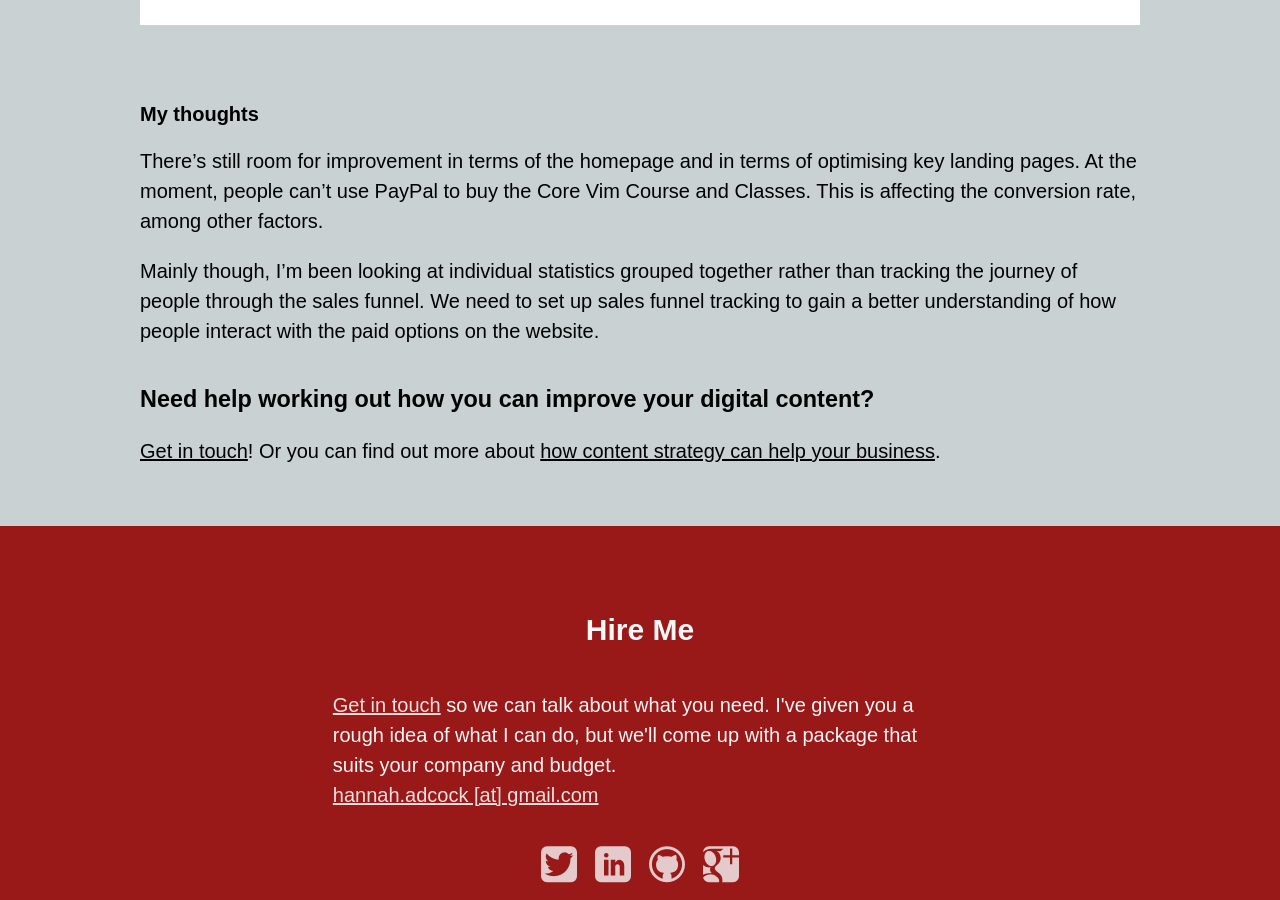
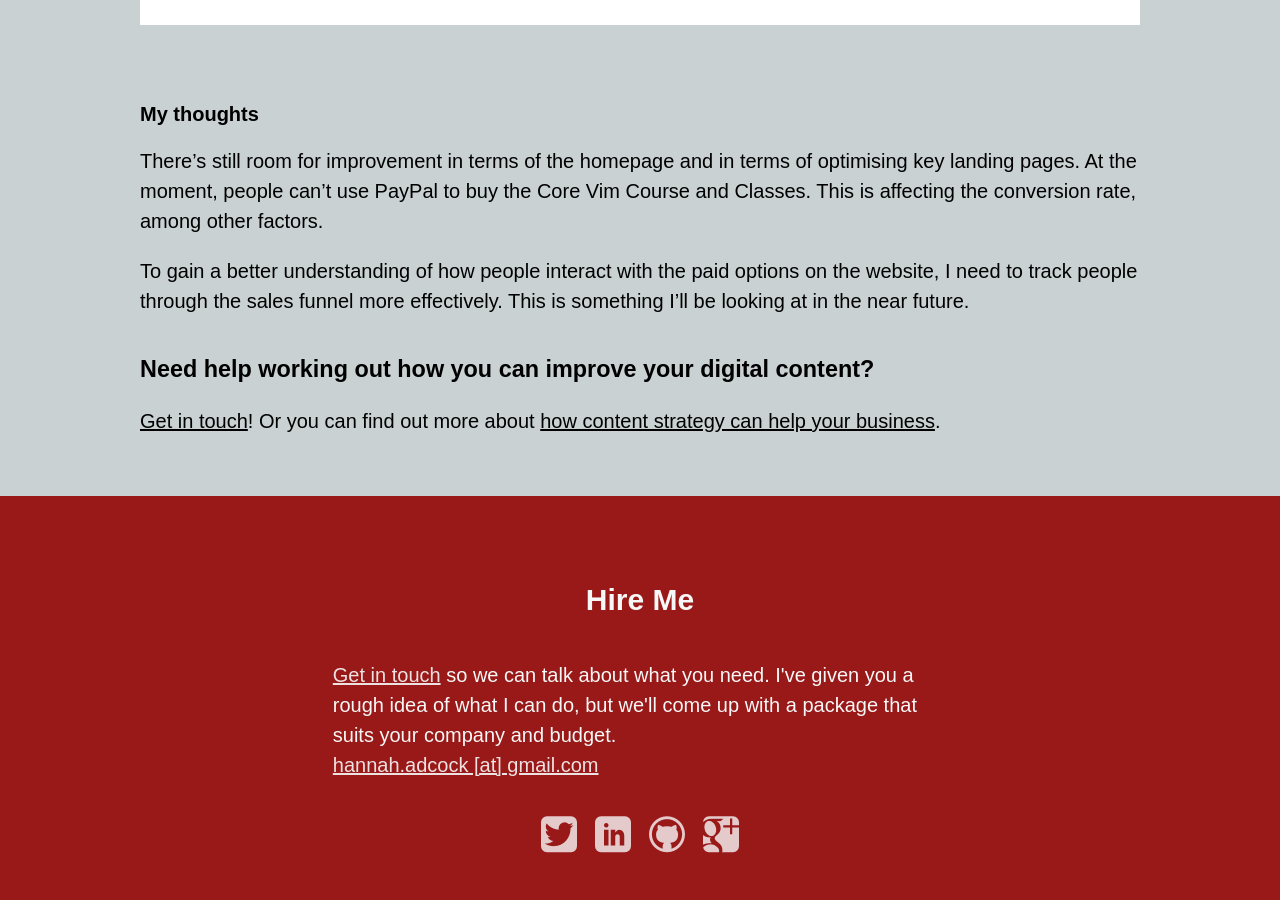
Before and after one commit to smokingpun/smokingpun.github.io, a Jekyll site: the page built from _posts/2014-08-11-Redesigning-Vimcasts-Did-It-Work.md, in a window 1280 px wide and 900 px high, scrolled down 4948 px. Built offline with Jekyll 4.4.1, drawn with Linux system fonts in a browser that asks for light colours; nearby versions of some CDN libraries.

Commit message:
edit blog post

```diff
--- a/_posts/2014-08-11-Redesigning-Vimcasts-Did-It-Work.md
+++ b/_posts/2014-08-11-Redesigning-Vimcasts-Did-It-Work.md
@@ -92,7 +92,7 @@ It's slightly hard to be measure because Drew has been promoting his Core Vim Co
 ####My thoughts
 There's still room for improvement in terms of the homepage and in terms of optimising key landing pages. At the moment, people can't use PayPal to buy the Core Vim Course and Classes. This is affecting the conversion rate, among other factors.
 
-Mainly though, I'm been looking at individual statistics grouped together rather than tracking the journey of people through the sales funnel. We need to set up sales funnel tracking to gain a better understanding of how people interact with the paid options on the website.
+To gain a better understanding of how people interact with the paid options on the website, I need to track people through the sales funnel more effectively. This is something I'll be looking at in the near future.
 
 ###Need help working out how you can improve your digital content?
 [Get in touch][email]! Or you can find out more about [how content strategy can help your business][content strategy section].
```
